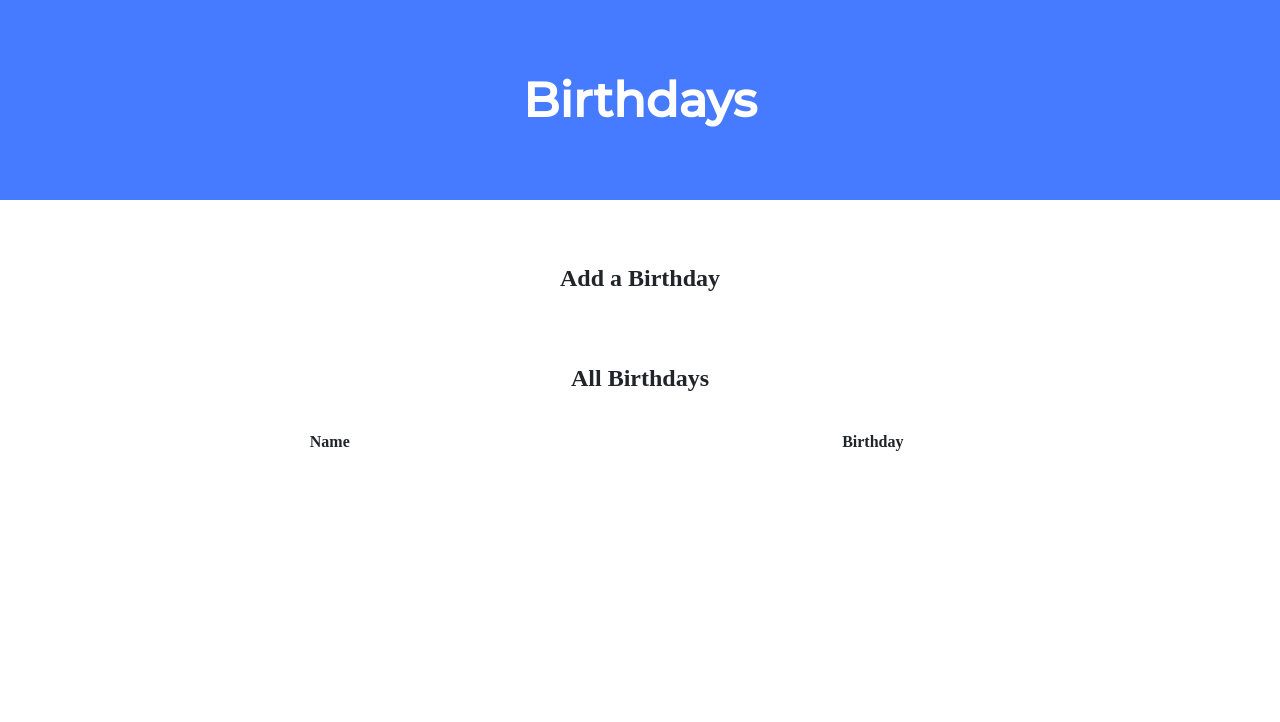
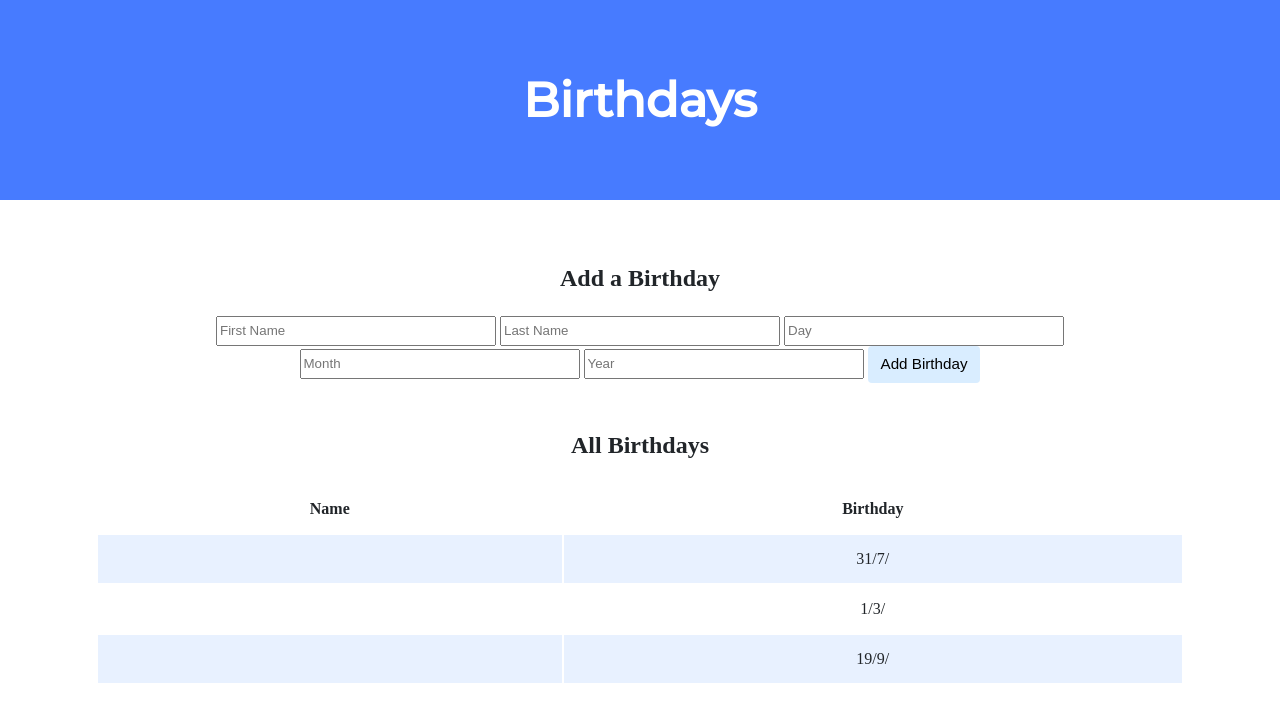
Before and after one commit to JROD9/CS-Projects, a Flask app: page / in a window 1280 px wide. Shown: the top 722 px of the page. Run offline with Flask 3, Linux system fonts and the light colour scheme; lists and menus that the app fills with data are empty; some libraries are stand-ins or nearby versions.

Commit message:
Thu, Dec 14, 2023, 2:05 PM -05:00

```diff
--- a/birthdays/templates/index.html
+++ b/birthdays/templates/index.html
@@ -15,6 +15,14 @@
 
                 <h2>Add a Birthday</h2>
                 <!-- TODO: Create a form for users to submit a name, a month, and a day -->
+                <form method="post">
+                    <input type="text" name="first_name" placeholder="First Name" required>
+                    <input type="text" name="last_name" placeholder="Last Name" required>
+                    <input type="text" name="day" placeholder="Day" required>
+                    <input type="text" name="month" placeholder="Month" required>
+                    <input type="text" name="year" placeholder="Year" required>
+                    <button type="submit">Add Birthday</button>
+                </form>
             </div>
 
             <div class="section">
@@ -29,6 +37,12 @@
                     </thead>
                     <tbody>
                         <!-- TODO: Loop through the database entries to display them in this table -->
+                        {% for birthday in birthdays %}
+                        <tr>
+                            <td>{{ birthday["first_name"] }} {{ birthday["last_name"] }}</td>
+                            <td>{{ birthday["day"] }}/{{ birthday["month"] }}/{{ birthday["year"] }}</td>
+                        </tr>
+                        {% endfor %}
                     </tbody>
                 </table>
             </div>
```
